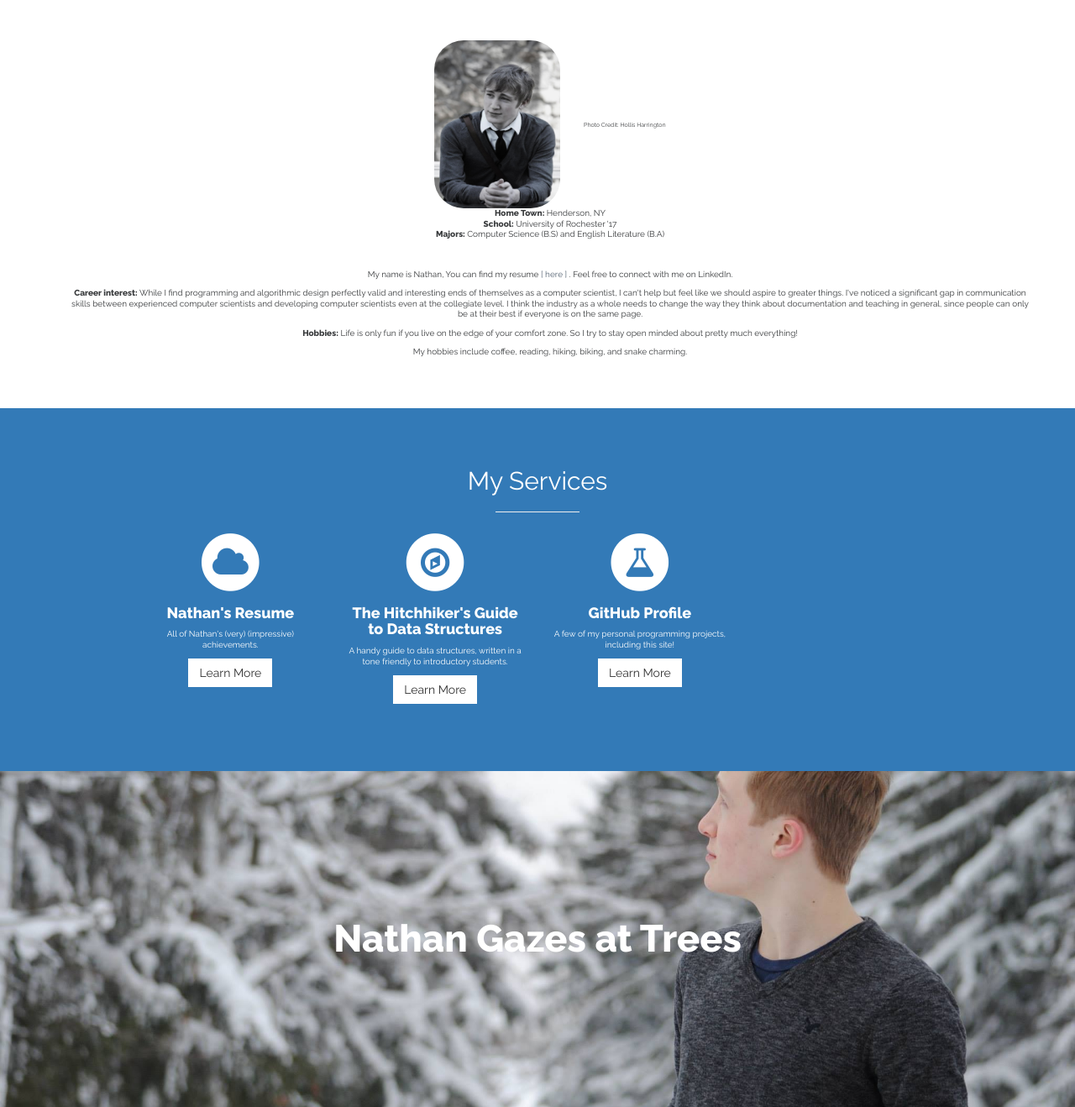
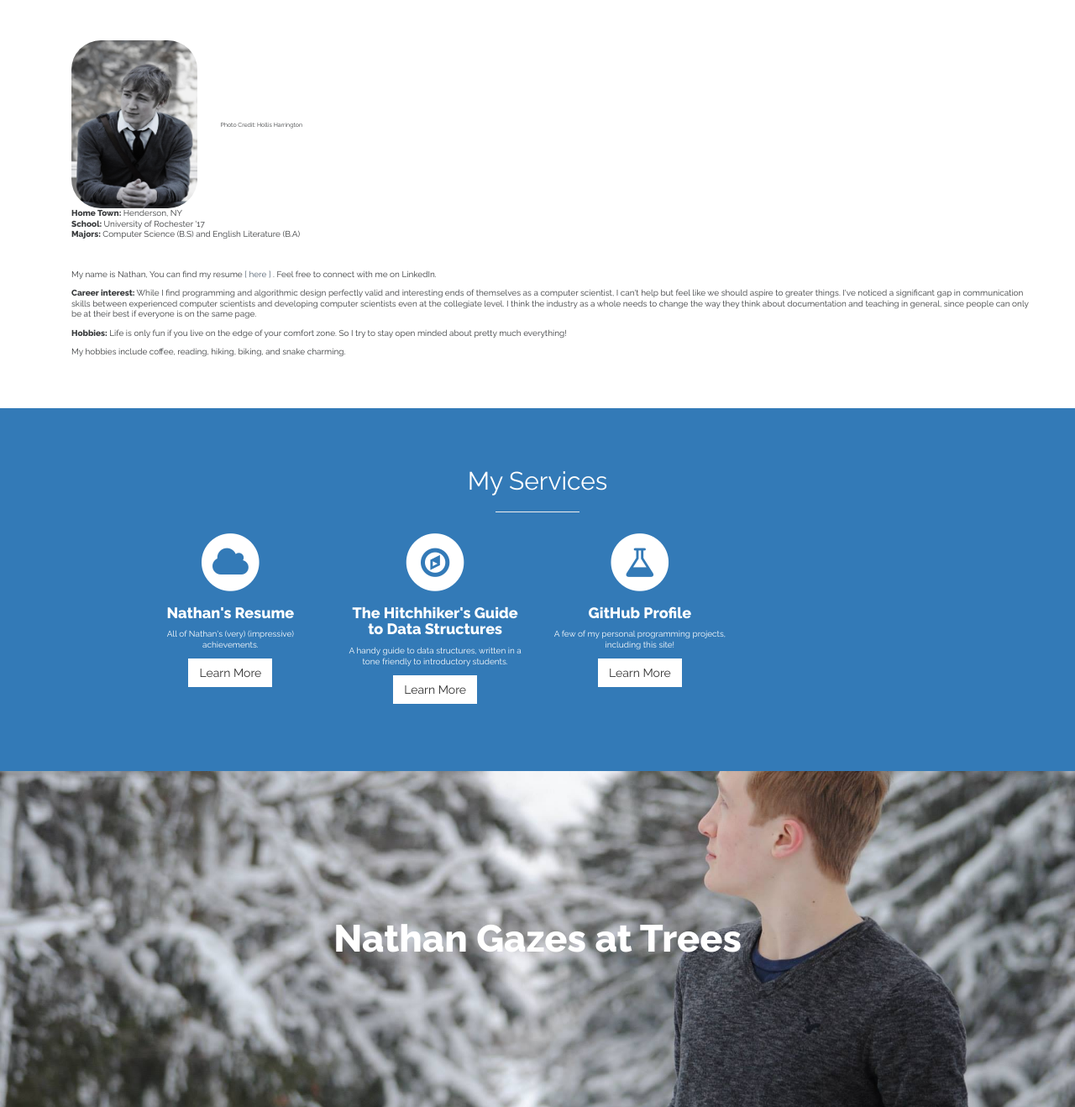
Before and after one commit to nathan-contino/nathan-contino.github.io, a Jekyll site: the page built from index.html, in a window 1280 px wide. Shown: the part 902-2220 px from the top of the page at 84% size. Built offline with Jekyll 4.4.1, drawn with Linux system fonts in a browser that asks for light colours; grey boxes are pictures that could not be loaded.

Commit message:
about tweak to alignment
Former-commit-id: 4e3d154c75f047dbe86cec63a283364235827b47 [formerly b18879da0107c2bd14e195b8be24af1e28784ee4] [formerly e2433be93da90054da98b6df396fe7b2aee40490 [formerly aaad6fd78a628268403f9d3782b99bddf81e2327]]
Former-commit-id: e40a5ed1453987ad8b8d78e488e3978352737518 [formerly 8fd1dac0f0f73c898ef0114efe3af735f74e2a86]
Former-commit-id: 40ad1c4d92e8a1620a2c4356730055336318200b

```diff
--- a/_includes/about.html
+++ b/_includes/about.html
@@ -3,7 +3,7 @@
   <div class="background-white">
       <div id="profile" class="container">
     <div class="row">
-      <div class="col-lg-12 text-center" >
+      <div class="col-lg-12 text-left" >
     <img src="{{ site.baseurl }}img/me.jpg" alt="me" style="border-radius: 35px;" width="150" height="200"></img>
     <h6 style="display: inline;font-size:70%;">&nbsp;&nbsp;&nbsp;&nbsp;&nbsp;&nbsp;&nbsp;&nbsp;&nbsp;&nbsp;&nbsp;&nbsp;&nbsp; Photo Credit: Hollis Harrington</h6>
     <p>
@@ -14,7 +14,7 @@
       </p>
   <span class="glyphicons glyphicons-star"></span>
   </div>
-  <div class="col-lg-12 text-center">
+  <div class="col-lg-12 text-left">
     <p>
     <br><br>
       My name is Nathan, You can find my resume     <a href="{{ site.baseurl }}public/Nathan_Contino_Resume.pdf"> [ here ]</a>
```
